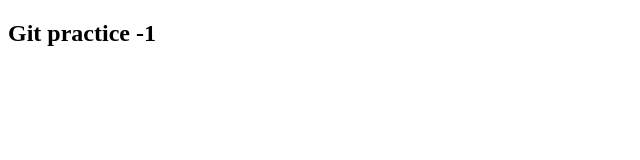
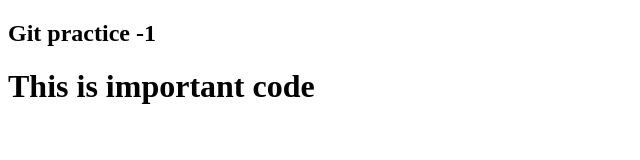
Before and after one commit to monayemhossain/git-practice, a plain HTML site: page index.html in a window 1280 px wide. Shown: the whole page, without its empty margins (0-640 px from the left). Drawn offline with Linux system fonts and the light colour scheme.

Commit message:
important code

```diff
--- a/index.html
+++ b/index.html
@@ -8,5 +8,6 @@
 </head>
 <body>
     <h2> Git practice -1</h2>
+    <h1>This is important code </h1>
 </body>
 </html>
```
